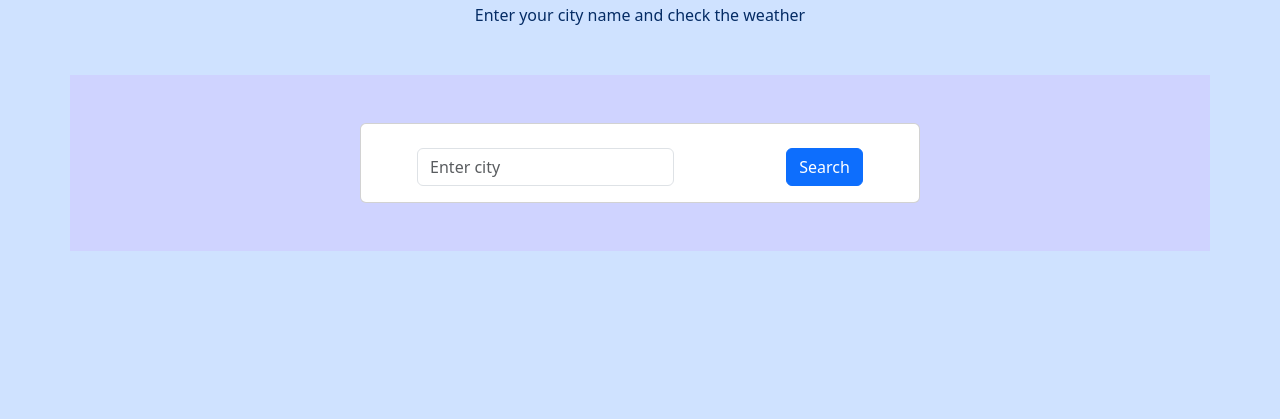
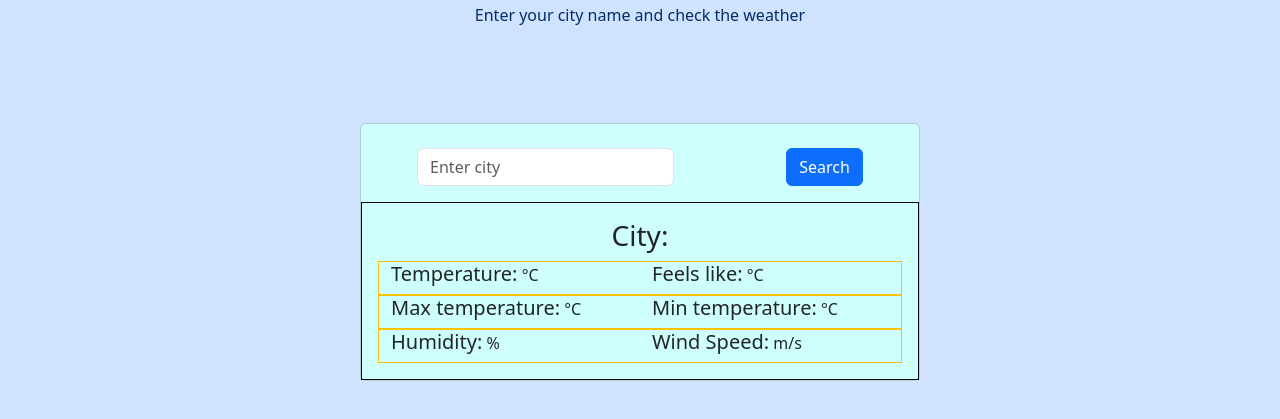
Before and after one commit to itspriyambhattacharya/js_weather_app_project, a plain HTML site: page index.html in a window 1280 px wide. Shown: the part 101-520 px from the top of the page. Drawn offline with nearby package versions, Linux system fonts and the light colour scheme.

Commit message:
removed class for testing

```diff
--- a/index.html
+++ b/index.html
@@ -14,9 +14,11 @@
     <p class="text-center">Enter your city name and check the weather</p>
     <main
       class="container d-flex justify-content-center align-items-center my-5 py-5"
-      style="background-color: #cfd3ff"
     >
-      <div class="card pt-4 mw-100" style="width: 35rem">
+      <div
+        class="card pt-4 mw-100"
+        style="width: 35rem; background-color: #cffffd"
+      >
         <!-- search btn start -->
         <div
           id="search-box"
@@ -38,7 +40,7 @@
         </div>
         <!--  search btn end -->
         <div
-          class="border border-black card-body d-flex flex-column justify-content-around align-items-center d-none"
+          class="border border-black card-body d-flex flex-column justify-content-around align-items-center"
         >
           <h3 class="card-title text-center">City: <span id="city"></span></h3>
           <div class="row w-100 border border-warning">
```
